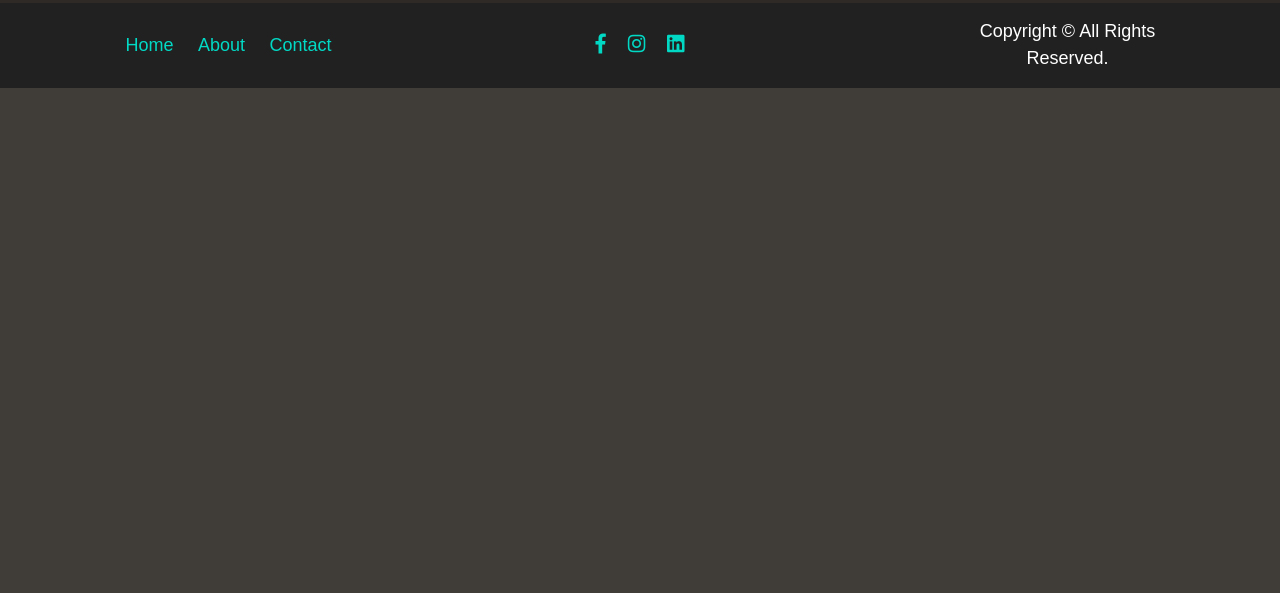
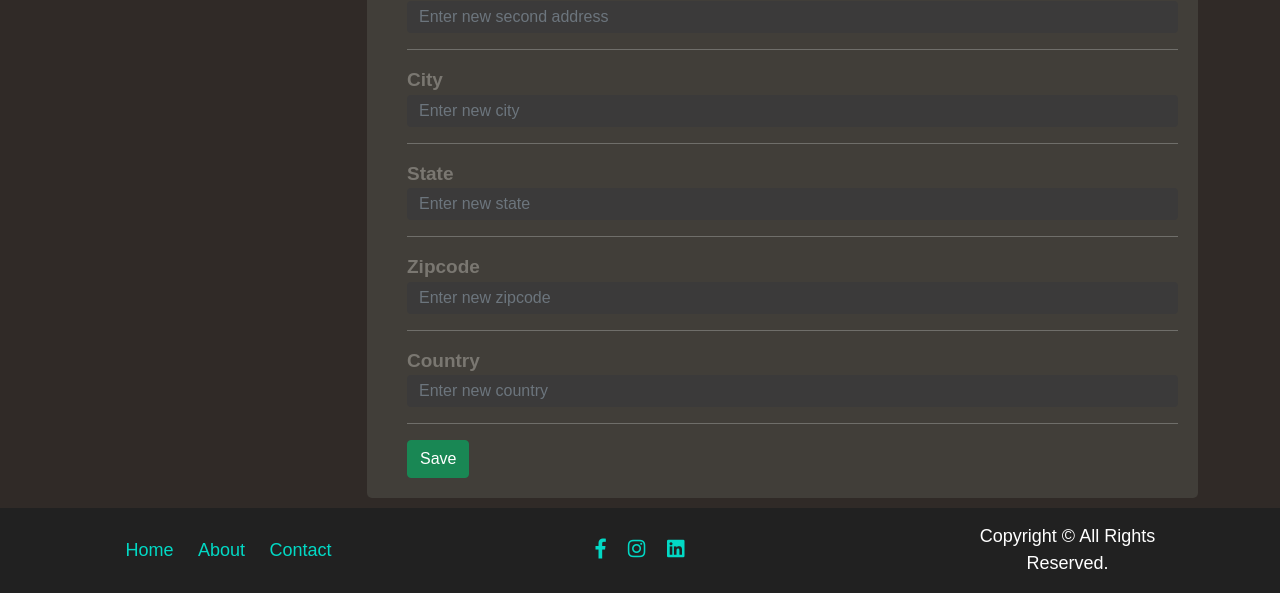
Before and after one commit to Uriel-17/CS160_Project, a PHP site: page /edit_profile.php in a window 1280 px wide. Shown: the part 821-1414 px from the top of the page. Before the commit the page ends 909 px from the top, so only its background shows below. Run offline with PHP 8.4, Linux system fonts and the light colour scheme.

Commit message:
Update edit_profile.php

```diff
--- a/edit_profile.php
+++ b/edit_profile.php
@@ -20,61 +20,115 @@
                         <h3>Edit your account settings here.</h3>
                     </div>
                     <div class="panel-body bio-graph-info">
-                        <form action="" method="post">
-                            <div class="row mt-4">
+                        <form action="" method="post" class="text-light">
+                            <div class="form-group mt-4">
                                 <div class="col-sm-3">
                                     <label>Full Name</label>
                                 </div>
-                                <input class="col-sm-6  py-1" placeholder="Enter full name">
+                                <input class="form-control col-sm-6  py-1" placeholder="Enter full name"
+                                    pattern="[a-zA-Z0-9]{4,30}" title="4 - 30 characters please">
                             </div>
                             <hr>
-                            <div class="row ">
+                            <div class="form-group">
                                 <div class="col-sm-3">
                                     <label>Email</label>
                                 </div>
-                                <input class="col-sm-6 py-1" placeholder="Enter new email">
+                                <input class="form-control col-sm-6 py-1" placeholder="Enter new email"
+                                    pattern="[a-z0-9._%+-]+@[a-z0-9.-]+\.[a-z]{2,}$">
 
                             </div>
 
                             <hr>
-                            <div class="row">
+                            <div class="form-group">
                                 <div class="col-sm-3">
                                     <label>Phone</label>
                                 </div>
-                                <input class="col-sm-6 py-1" placeholder="Enter new phone number">
+                                <input class="form-control col-sm-6 py-1" placeholder="Enter new phone number"
+                                    pattern="[0-9]{8,12}" title="not valid phone number">
                             </div>
                             <hr>
-                            <div class="row">
+                            <div class="form-group">
                                 <div class="col-sm-3">
                                     <label>Date of Birth</label>
                                 </div>
-                                <input class="col-sm-6 py-1" type="date" placeholder="Enter new birthday">
+                                <input class="form-control col-sm-6 py-1" type="date" placeholder="Enter new birthday"
+                                    title="Date of birth" max=<?php
+                         echo date('Y-m-d');
+                         ?>>
                             </div>
-                        </form>
-                        <hr>
-                        <form action="" method="post">
-                            <div class="row ">
+                            <hr>
+
+                            <div class="form-group">
                                 <div class="col-sm-3">
                                     <label>Address</label>
                                 </div>
-                                <input class="col-sm-6 py-1 " placeholder="Enter new address">
+                                <input class="form-control col-sm-6 py-1 " placeholder="Enter new address"
+                                    pattern="[a-zA-Z0-9, ]{4,50}">
+
+                            </div>
+                            <hr>
+                            <div class=" form-group">
+                                <div class="col-sm-3">
+                                    <label>Second Address</label>
+                                </div>
+                                <input class="form-control col-sm-6 py-1 " placeholder="Enter new second address"
+                                    pattern="[a-zA-Z0-9, ]{4,50}">
+
+                            </div>
+                            <hr>
+                            <div class=" form-group">
+                                <div class="col-sm-3">
+                                    <label>City</label>
+                                </div>
+                                <input class="form-control col-sm-6 py-1 " placeholder="Enter new city"
+                                    pattern="[a-zA-Z, ]{4,20}">
+
+                            </div>
+
+                            <hr>
+                            <div class=" form-group">
+                                <div class="col-sm-3">
+                                    <label>State</label>
+                                </div>
+                                <input class="form-control col-sm-6 py-1 " placeholder="Enter new state"
+                                    pattern="[a-zA-Z, ]{4,20}">
+
+                            </div>
+                            <hr>
+                            <div class=" form-group">
+                                <div class="col-sm-3">
+                                    <label>Zipcode</label>
+                                </div>
+                                <input class="form-control col-sm-6 py-1 " placeholder="Enter new zipcode"
+                                    pattern="[0-9,- ]{4,10}">
+
+                            </div>
+                            <hr>
+                            <div class=" form-group">
+                                <div class="col-sm-3">
+                                    <label>Country</label>
+                                </div>
+                                <input class="form-control col-sm-6 py-1 " placeholder="Enter new country"
+                                    pattern="[a-zA-Z ]{4,20}">
 
                             </div>
                             <hr>
 
-                            <div class="row ">
-                                <div class="col-sm-12">
-                                    <a class="btn btn-info " href="#">Save</a>
+                            <div class=" form-group">
+                                <div class=" col-sm-12">
+                                    <button class="btn btn-success " type="submit" href="#">Save</button>
                                 </div>
                             </div>
-
+                        </form>
                     </div>
 
                 </div>
-                <div></div>
             </div>
         </div>
     </div>
+
+
+
 </section>
 <script type="text/javascript"></script>
 
```
